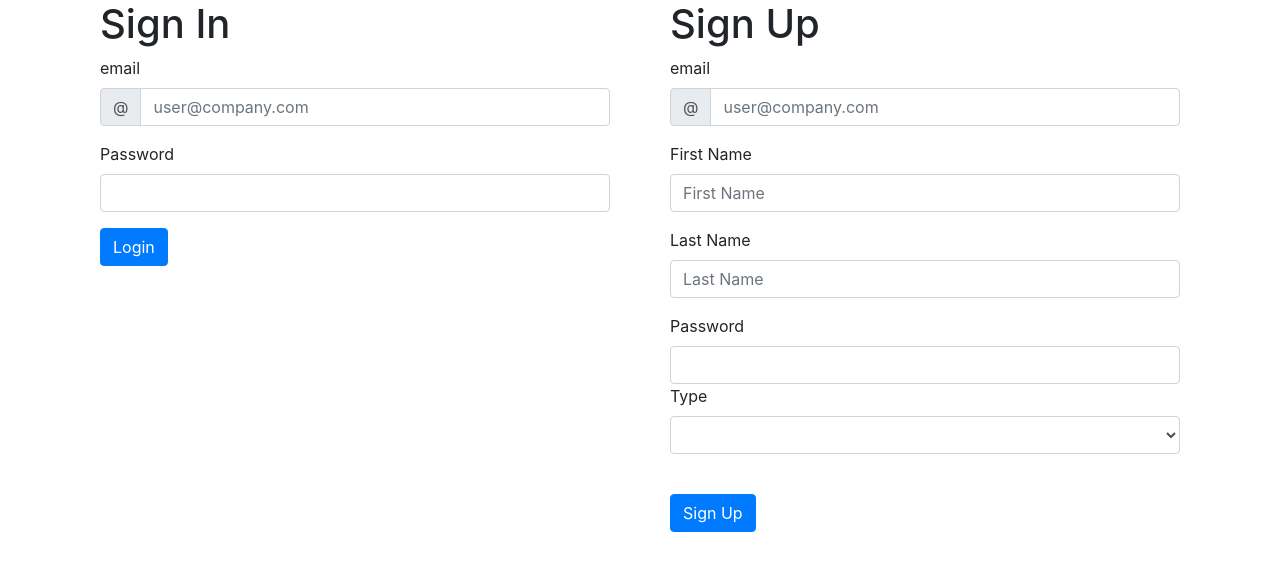
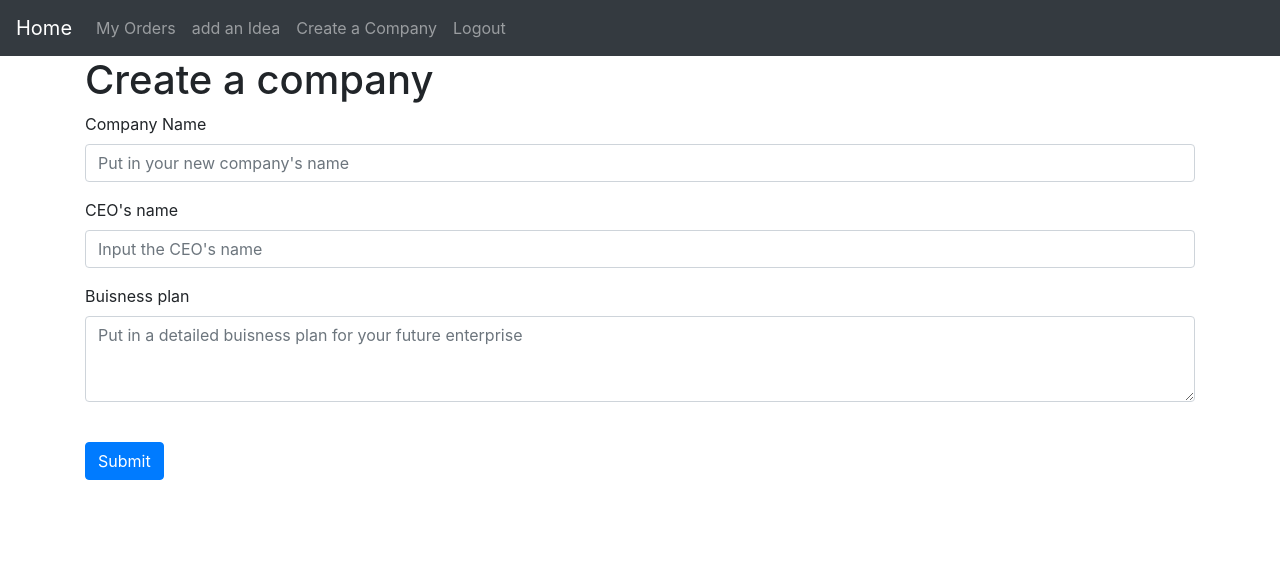
Before and after one commit to MLEKMAD/PROJET-SI, a React (Create React App) app in the folder front_end/: page /addCompany in a window 1280 px wide. Shown: the top 570 px of the page. Built offline with nearby package versions, Linux system fonts and the light colour scheme.

Commit message:
GU interface

```diff
--- a/front_end/src/App.js
+++ b/front_end/src/App.js
@@ -3,6 +3,7 @@ import './App.css';
 import { BrowserRouter as Router } from 'react-router-dom';
 import Routes from './Routes';
 import history from './utils/history';
+import AddCompany from './components/Client/AddCompany'
 function App() {
   return (
     <div className="App">
--- a/front_end/src/Routes/index.js
+++ b/front_end/src/Routes/index.js
@@ -11,6 +11,11 @@ import Companies from '../components/CIR/Companies';
 import Ideas from '../components/CIR/Ideas';
 import CNavbar from '../components/Client/CNavbar';
 import AddIdea from '../components/Client/AddIdea';
+import AddCompany from '../components/Client/AddCompany';
+import GUHome from '../components/GU/GUHome'
+import GUNavbar from '../components/GU/GUNavbar'
+import Pending from '../components/GU/Pending';
+import Statistics from '../components/GU/Statistics';
 export default class Routes extends React.Component {
   render() {
     return (
@@ -25,6 +30,10 @@ export default class Routes extends React.Component {
           <CIRNavbar />
           <CIRHome />
         </Route>
+        <Route exact path="/GU">
+          <GUNavbar />
+          <GUHome />
+        </Route>
         <Route exact path="/sign">
           <SignInUp />
         </Route>
@@ -38,6 +47,18 @@ export default class Routes extends React.Component {
           <CNavbar />
           <AddIdea />
         </Route>
+        <Route exact path="/addCompany">
+          <CNavbar />
+          <AddCompany/>
+        </Route>
+        <Route exact path="/pending">
+          <GUNavbar />
+          <Pending/>
+        </Route>
+        <Route exact path="/statistics">
+          <GUNavbar />
+          <Statistics/>
+        </Route>
         <Route path="/">
           <SignInUp />
         </Route>
--- a/front_end/src/components/CIR/CIRHome.js
+++ b/front_end/src/components/CIR/CIRHome.js
@@ -6,7 +6,7 @@ export class CIRHome extends Component{
         return(
             <div>
                 <Jumbotron>
-                    <h1>Request name</h1>
+                    <h1>Request </h1>
                     <p>description</p>
                     <p>
                         <button variant='primary'>
--- /dev/null
+++ b/front_end/src/components/Client/AddCompany.js
@@ -0,0 +1,54 @@
+import React, { Component } from 'react';
+import { Form, Container, InputGroup, Button } from 'react-bootstrap';
+
+export class AddCompany extends Component {
+  render() {
+    return (
+      <Container>
+        <h1>Create a company</h1>
+        <Form noValidate>
+          <Form.Group>
+            <Form.Label>Company Name</Form.Label>
+            <InputGroup>
+              <Form.Control
+                type="text"
+                placeholder="Put in your new company's name "
+                aria-describedby="inputGroupPrepend"
+                name="companyName"
+              />
+            </InputGroup>
+          </Form.Group>
+          <Form.Group>
+            <Form.Label>CEO's name</Form.Label>
+            <InputGroup>
+              <Form.Control
+                type="text"
+                placeholder="Input the CEO's name"
+                aria-describedby="inputGroupPrepend"
+                name="companyName"
+              />
+            </InputGroup>
+          </Form.Group>
+          <Form.Group>
+            <Form.Label>Buisness plan </Form.Label>
+            <InputGroup>
+              <Form.Control
+                as="textarea"
+                rows="3"
+                type="text"
+                placeholder="Put in a detailed buisness plan for your future enterprise"
+                aria-describedby="inputGroupPrepend"
+                name="Description"
+              />
+            </InputGroup>
+          </Form.Group>
+
+          <br />
+
+          <Button type="submit">Submit</Button>
+        </Form>
+      </Container>
+    );
+  }
+}
+export default AddCompany;
--- a/front_end/src/components/Client/CNavbar.js
+++ b/front_end/src/components/Client/CNavbar.js
@@ -16,7 +16,7 @@ export class CNavbar extends Component {
           <Nav pullRight className="mr-auto">
             <Nav.Link href="/orders">My Orders</Nav.Link>
             <Nav.Link href="/addIdea">add an Idea</Nav.Link>
-            <Nav.Link href="/compagny">Create a compagny</Nav.Link>
+            <Nav.Link href="/AddCompany">Create a Company</Nav.Link>
             <Nav.Link href="/logout">Logout</Nav.Link>
           </Nav>
         </Navbar>
--- /dev/null
+++ b/front_end/src/components/GU/GUHome.js
@@ -0,0 +1,30 @@
+import React, { Component } from 'react';
+import {Jumbotron} from 'react-bootstrap';
+
+import {
+  Nav,
+  Navbar,
+  NavItem,
+  FormControl,
+  Button,
+  Container,
+} from 'react-bootstrap';
+import { Link } from 'react-router-dom';
+export class GUHome extends Component {
+  render() {
+    return (
+        <Jumbotron>
+        <h1>Request </h1>
+        <p>Description</p>
+        <p>
+            <button variant='primary'>
+                Details
+            </button>
+        </p>
+        <p>State</p>
+
+    </Jumbotron>
+    );
+  }
+}
+export default GUHome;
--- a/front_end/src/components/GU/GUNavbar.js
+++ b/front_end/src/components/GU/GUNavbar.js
@@ -1,26 +1,28 @@
 import React,{Component} from 'react';
-import {Nav,Navbar,Form,FormControl,Button } from 'react-bootstrap';
+import {Nav,Navbar,Form,FormControl,Button,Container } from 'react-bootstrap';
+import { Link } from 'react-router-dom';
+
 
 export class GUNavbar extends Component{
 
     render(){
         return(
-            <div>
-  <Navbar bg="dark" variant="dark">
-    <Navbar.Brand href="#home">Navbar</Navbar.Brand>
-    <Nav className="mr-auto">
-      <Nav.Link href="#home">Home</Nav.Link>
-      <Nav.Link href="#orders">Responses</Nav.Link>
-      <Nav.Link href="#idea">Ideas</Nav.Link>
-      <Nav.Link href="#compagny">Compagnies</Nav.Link>
-    </Nav>
-    <Form inline>
-      <FormControl type="text" placeholder="Search" className="mr-sm-2" />
-      <Button variant="outline-info">Search</Button>
-    </Form>
-  </Navbar>
+          <Container>
 
-</div>
+          <Navbar bg='dark' variant="dark">
+              <Navbar.Brand>
+                <Nav.Link><Link to="/">Home</Link></Nav.Link>
+              </Navbar.Brand>
+              <Nav className="mr-auto">
+                <Nav.Link> <Link to="/pending">Pending </Link></Nav.Link>
+                <Nav.Link> <Link to="/statistics">Statistics</Link></Nav.Link>
+
+                <Nav.Link> <Link to="/">Logout</Link></Nav.Link>
+              </Nav>
+
+          </Navbar>
+        </Container>
+
         )}
 }
 export default GUNavbar;
--- /dev/null
+++ b/front_end/src/components/GU/Pending.js
@@ -0,0 +1,32 @@
+import React, { Component } from 'react';
+import {
+  Nav,
+  Navbar,
+  NavItem,
+  FormControl,
+  Button,
+  Container,
+  Jumbotron
+} from 'react-bootstrap';
+import { Link } from 'react-router-dom';
+export class Pending extends Component {
+  render() {
+    return (
+        <Jumbotron>
+        <h1>Request </h1>
+        <p>Description</p>
+        <p>
+            <button variant='primary'>
+                Details
+            </button>
+        </p>
+        <p>
+            <button variant='primary'>
+                Send to CIR
+            </button>
+        </p>
+    </Jumbotron>
+    );
+  }
+}
+export default Pending;
--- /dev/null
+++ b/front_end/src/components/GU/Statistics.js
@@ -0,0 +1,22 @@
+import React, { Component } from 'react';
+import {
+  Nav,
+  Navbar,
+  NavItem,
+  FormControl,
+  Button,
+  Container,
+  Jumbotron
+} from 'react-bootstrap';
+import { Link } from 'react-router-dom';
+export class Statistics extends Component {
+  render() {
+    return (
+        <Jumbotron>
+        <h1>User </h1>
+        <p>Contributions</p>
+    </Jumbotron>
+    );
+  }
+}
+export default Statistics;
```
Also changed, not shown: front_end/src/utils/reducers/index.js (added, +8 -0 lines).
